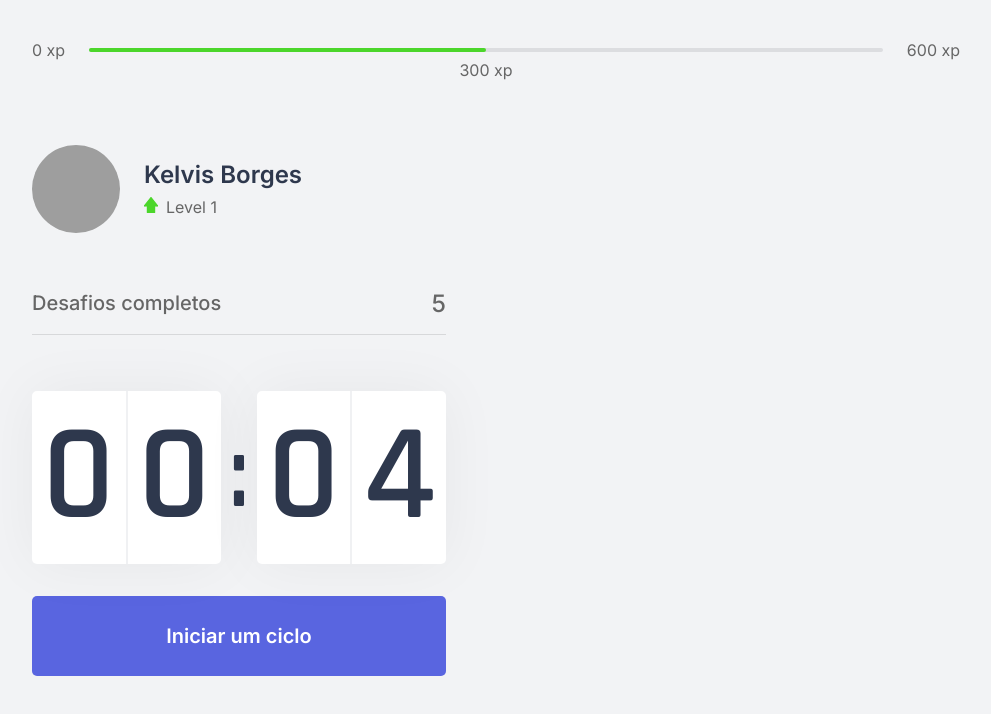
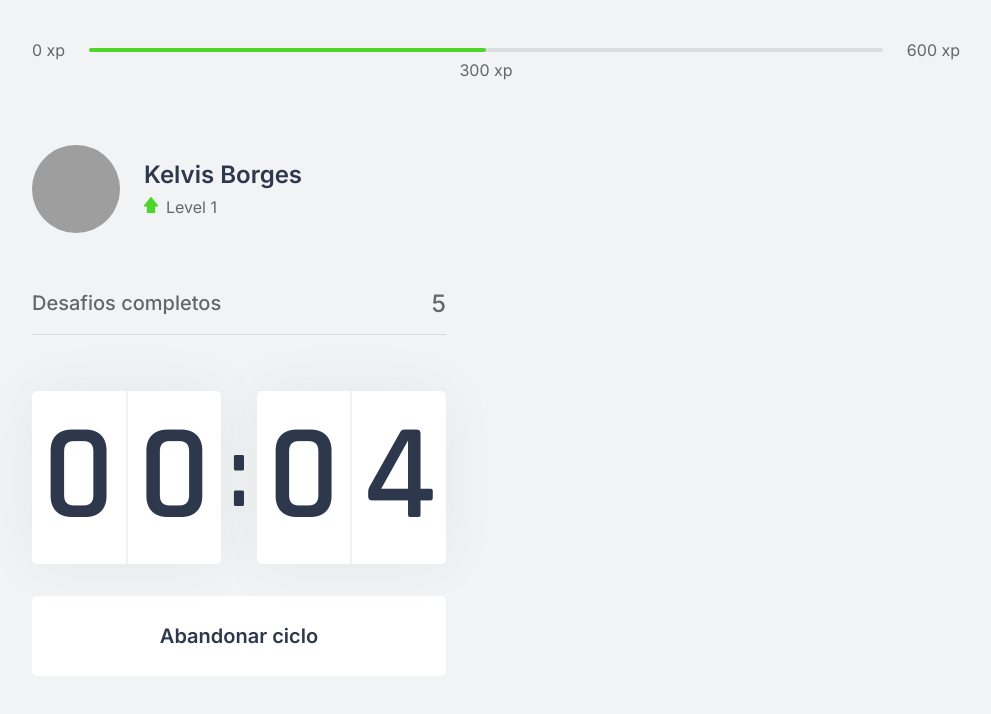
Before and after one commit to kelvisdev/nlw4-trilha-reactjs-nextjs-moveitapp, a Next.js app: page / in a window 1280 px wide. Both pictures are taken after a click on the button "Iniciar um ciclo". Shown: the top 714 px of the page, without its empty margins (144-1135 px from the left). Built offline with nearby package versions, Linux system fonts and the light colour scheme; grey boxes are pictures that could not be loaded.

Commit message:
Adiciona botão ciclo encerrado do Countdown

```diff
--- a/src/components/Countdown.tsx
+++ b/src/components/Countdown.tsx
@@ -1,10 +1,12 @@
 import { useState, useEffect } from "react";
 import styles from "../styles/components/Countdown.module.css";
+
+let countdownTimeout: NodeJS.Timeout;
 
 export function Countdown() {
   const [time, setTime] = useState(0.1 * 60);
   const [isActive, setIsActive] = useState(false);
-
+  const [hasFinished, setHasFinished] = useState(false);
 
   const minutes = Math.floor(time / 60);
   const seconds = time % 60;
@@ -16,13 +18,23 @@
     setIsActive(true);
   }
 
+  function resetCountdown() {
+    clearTimeout(countdownTimeout);
+    setIsActive(false);
+    setTime(0.1 * 60);
+  }
+
   useEffect(() => {
     if (isActive && time > 0) {
-          setTimeout(() => {
+      countdownTimeout = setTimeout(() => {
         setTime(time - 1);
       }, 1000);
+    } else if (isActive && time === 0) {
+      console.log("Finalizou");
+      setHasFinished(true);
+      setIsActive(false);
     }
-  }, [isActive, time])
+  }, [isActive, time]);
 
   return (
     <div>
@@ -38,6 +50,21 @@
         </div>
       </div>
 
+      {hasFinished ? (
+        <button disabled className={styles.countdownButton}>
+          Ciclo encerrado
+        </button>
+      ) : (
+        <>
+          {isActive ? (
+            <button
+              type="button"
+              className={`${styles.countdownButton} ${styles.countdownButtonActive}`}
+              onClick={resetCountdown}
+            >
+              Abandonar ciclo
+            </button>
+          ) : (
             <button
               type="button"
               className={styles.countdownButton}
@@ -45,6 +72,9 @@
             >
               Iniciar um ciclo
             </button>
+          )}
+        </>
+      )}
     </div>
   );
 }
--- a/src/styles/components/Countdown.module.css
+++ b/src/styles/components/Countdown.module.css
@@ -59,6 +59,22 @@
     transition: background-color 0.2s;
 }
 
-.countdownButton:hover {
+.countdownButton:not(:disabled):hover {
     background: var(--blue-dark);
 }
+
+.countdownButtonActive {
+    background: var(--white);
+    color: var(--title);
+}
+
+.countdownButtonActive:not(:disabled):hover {
+    background: var(--red);
+    color: var(--white);
+}
+
+.countdownButton:disabled {
+    background: var(--white);
+    color: var(--text);
+    cursor: not-allowed;
+}
```
Lines whose indentation alone changed are shown as unchanged.
